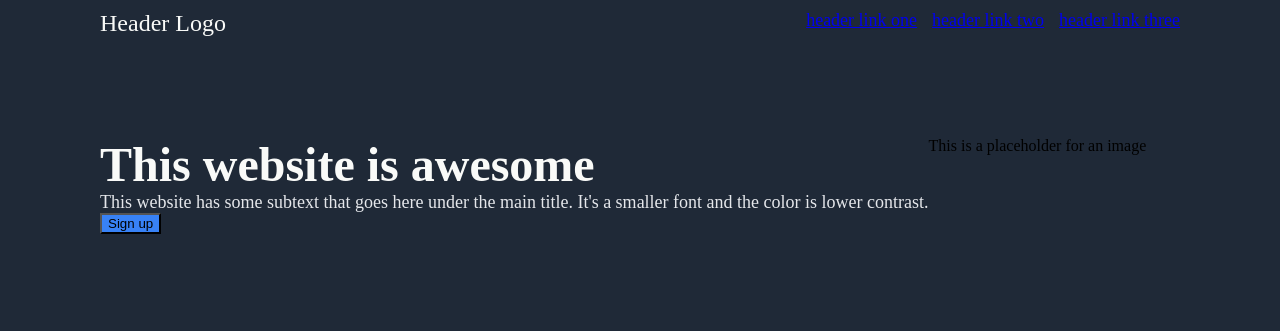
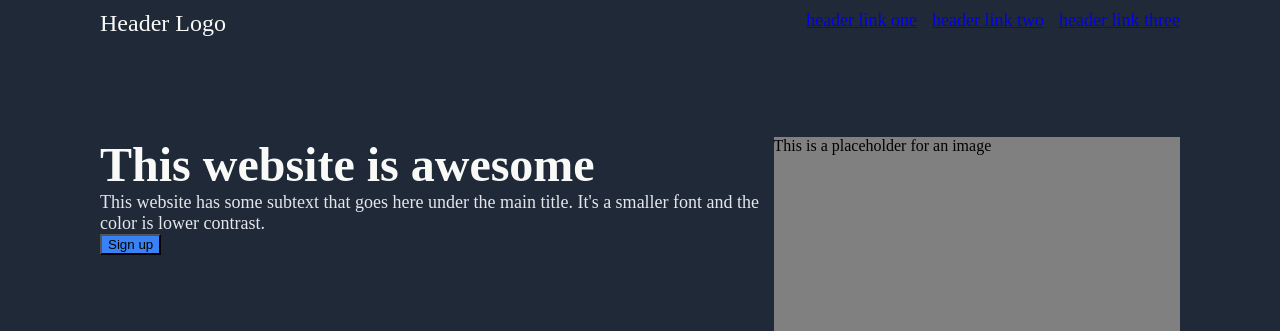
Before and after one commit to bencej98/Landing-Page, a plain HTML site: page index.html in a window 1280 px wide. Shown: the top 331 px of the page. Drawn offline with Linux system fonts and the light colour scheme.

Commit message:
Make image-modal placeholder box

```diff
--- a/style.css
+++ b/style.css
@@ -56,3 +56,9 @@ ul {
     display: flex;
     justify-content: space-between;
 }
+
+.image-modal {
+    background-color: grey;
+    width: 500px;
+    height: 200px;
+}
```
